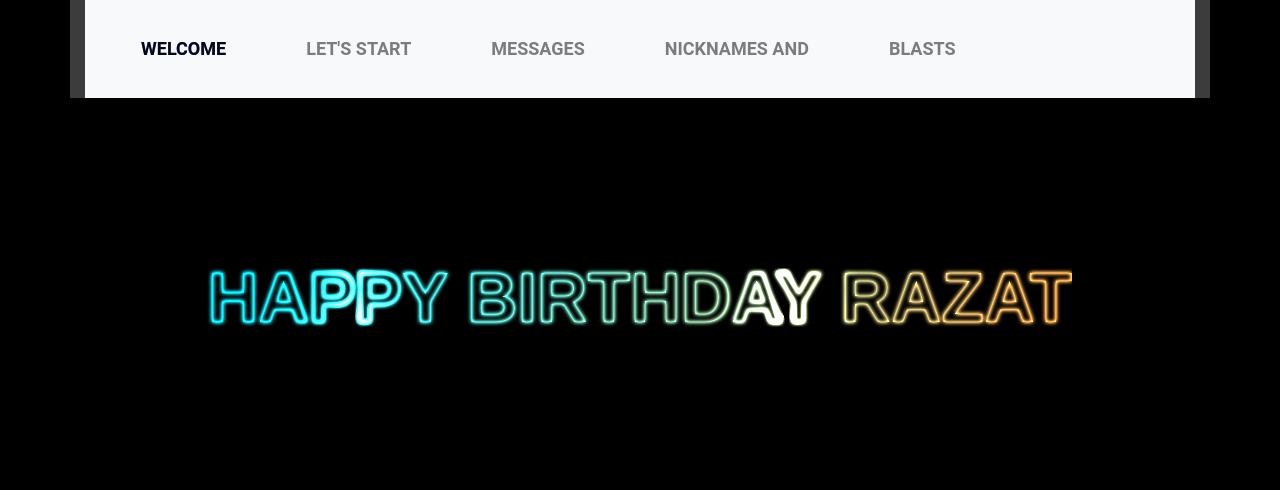
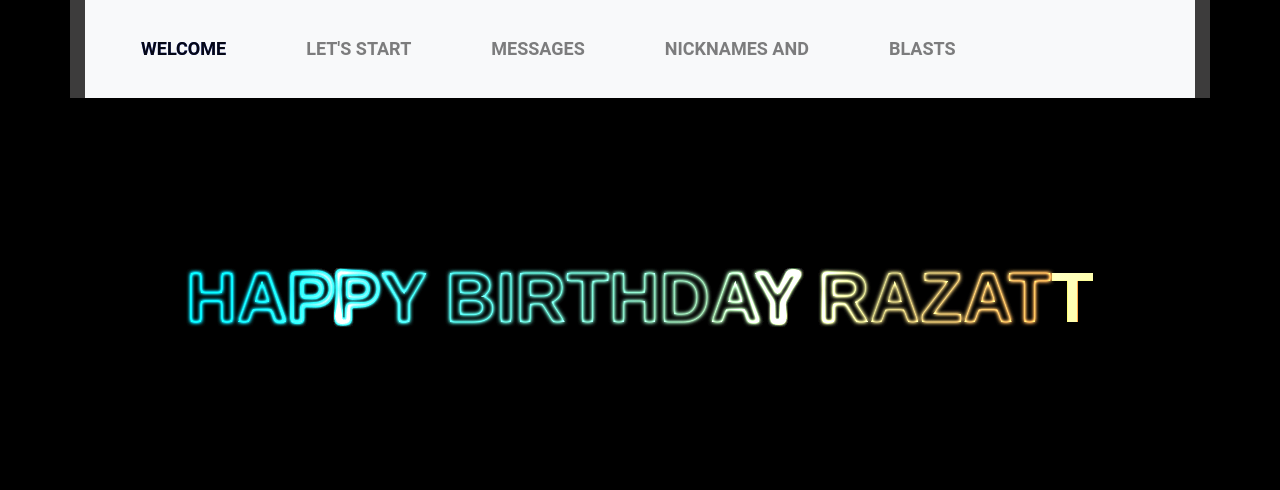
Before and after one commit to saurabh7294/razat, a website: page index.html in a window 1280 px wide. Shown: the top 490 px of the page. Drawn offline with Linux system fonts and the light colour scheme; a web font is replaced by a local one.

Commit message:
fix: bug fix

```diff
--- a/index.html
+++ b/index.html
@@ -69,7 +69,7 @@
                 <div class="col-lg-8 col-md-8 gif1"> -->
                     <div class="wrapper">
                         <div class="neon-wrapper">
-                            <span class="txt" >happy birthday razat </span>
+                            <span class="txt" >happy birthday razatt </span>
                             <span class="gradient"></span>
                             <span class="dodge"></span>
                         </div>
```
Also changed, not shown: package.json (+1 -16 lines), .versionrc.json (added), CHANGELOG.md, 1 other file.
